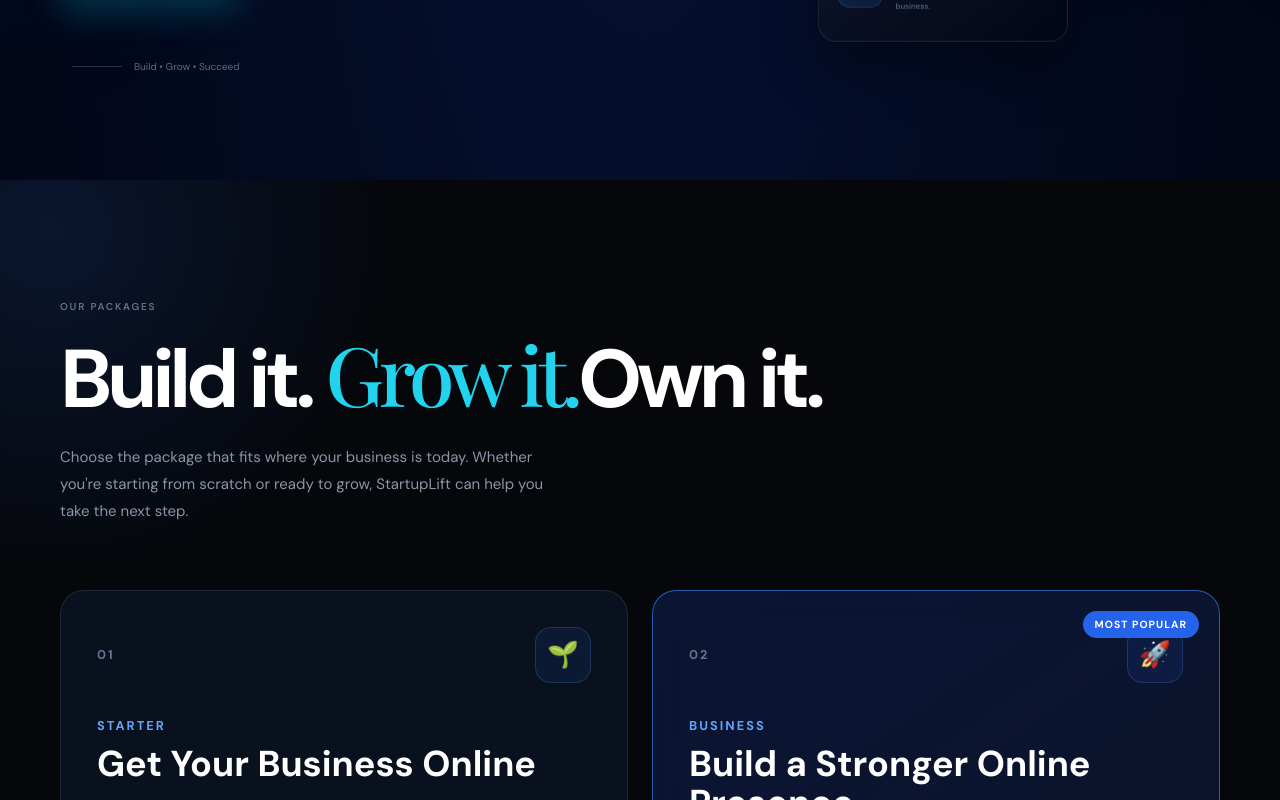
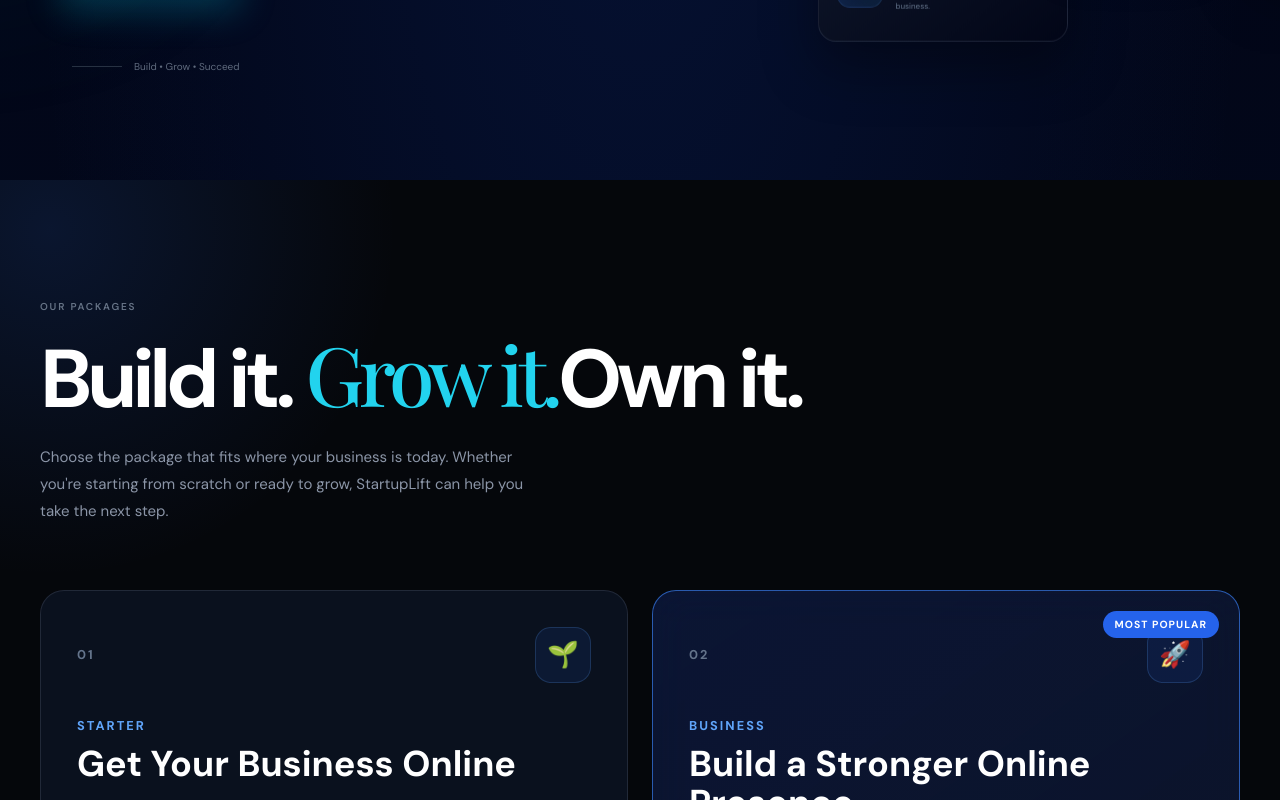
Before and after one commit to Jocelynpungwe/startupliftdev, a React (Vite) app in the folder client/: page /services in a window 1280 px wide. Shown: the part 734-1534 px from the top of the page. Built offline with nearby package versions, Linux system fonts and the light colour scheme; no server answers; a web font is replaced by a local one.

Commit message:
small change refrashable page

```diff
--- a/client/src/styles/Packages.css
+++ b/client/src/styles/Packages.css
@@ -72,7 +72,7 @@
   position: relative;
   z-index: 2;
   max-width: var(--container);
-  padding: 0 36px;
+  padding: 0 16px;
 
   /* max-width: 1400px; */
   margin: 0 auto;
```
